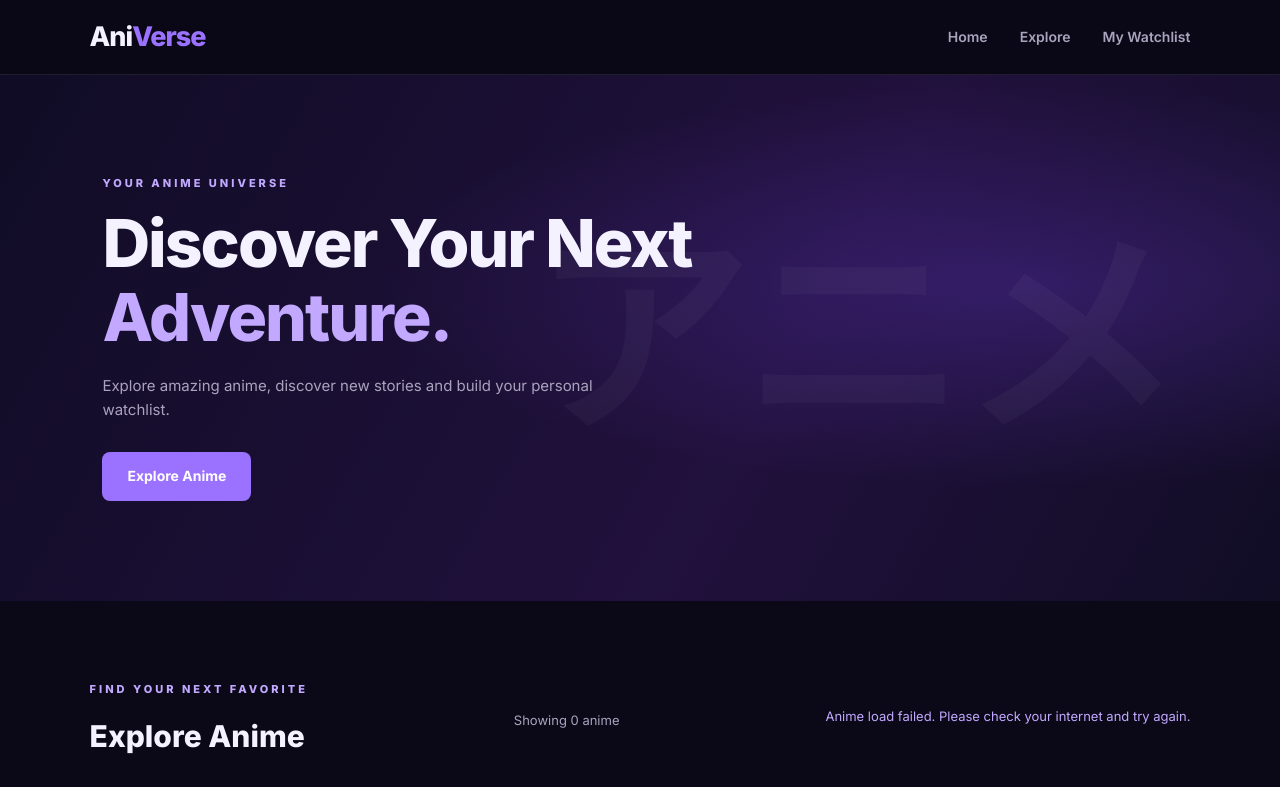
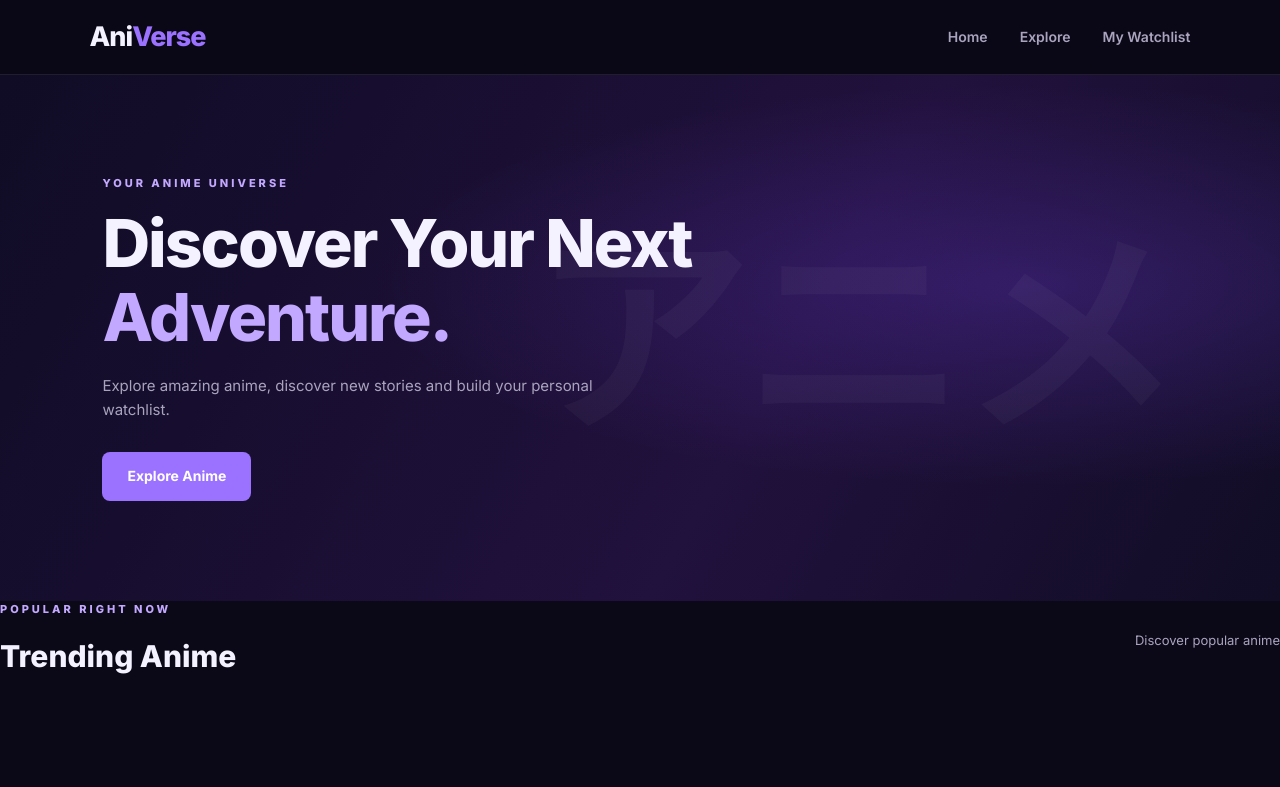
Before and after one commit to himonbaruah-prog/anime-website, a plain HTML site: page index.html in a window 1280 px wide. Shown: the top 787 px of the page. Drawn offline with Linux system fonts and the light colour scheme; no server answers.

Commit message:
Update index.html

```diff
--- a/index.html
+++ b/index.html
@@ -33,7 +33,17 @@
                 <a href="#explore" class="hero-button">Explore Anime</a>
             </div>
         </section>
+             <section class="trending-section" id="trending">
+            <div class="section-heading">
+                <div>
+                    <p class="eyebrow">POPULAR RIGHT NOW</p>
+                    <h2>Trending Anime</h2>
+                </div>
+                <p>Discover popular anime</p>
+            </div>
 
+            <div class="anime-grid" id="trending-grid"></div>
+        </section>
         <section class="explore-section" id="explore">
             <div class="section-heading">
                 <div>
```
